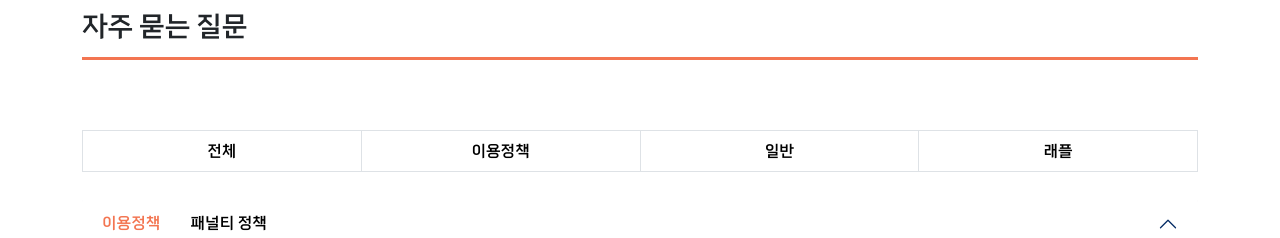
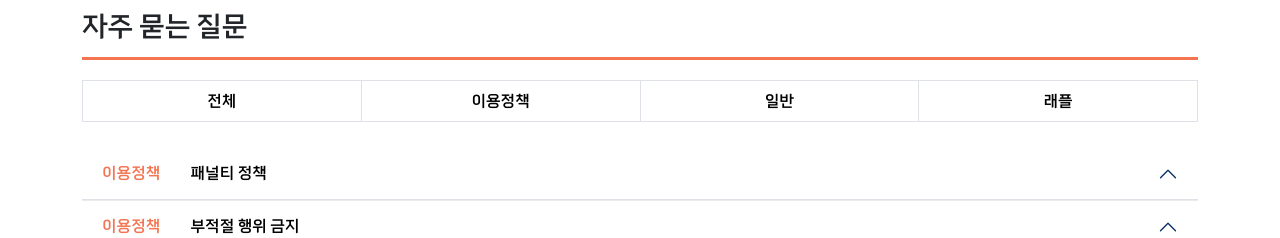
Before and after one commit to byeonnns/let-ffle-front, a Vue app: page /Faq in a window 1280 px wide. Shown: the part 142-380 px from the top of the page. Built offline with nearby package versions, Linux system fonts and the light colour scheme; what vue3-lottie would draw is missing.

Commit message:
Refactor: 프로젝트 스트럭처 변경

```diff
--- a/src/router/Board.js
+++ b/src/router/Board.js
@@ -5,7 +5,7 @@ const routes = [
     },
     {
         path: '/Board/BoardList',
-        component: () => import(/* webpackChunkName: "Board" */ '@/views/Board')
+        component: () => import(/* webpackChunkName: "Board" */ '@/views/Board/BoardMain.vue')
     },
     {
         path: '/Board/BoardDetail',
--- a/src/router/Notice.js
+++ b/src/router/Notice.js
@@ -2,7 +2,7 @@
 const routes = [
     {
         path: '/Notice',
-        component: () => import(/* webpackChunkName: "Notice" */ '@/views/Notice')
+        component: () => import(/* webpackChunkName: "Notice" */ '@/views/Notice/NoticeMainView.vue')
     },
     {
         path: '/Notice/NoticeDetail',
--- a/src/views/Faq/index.vue
+++ b/src/views/Faq/index.vue
@@ -8,11 +8,9 @@
                     style="width: 100%; height:50px; border-bottom:3px solid #F37551; margin-bottom: 10px; margin-top: 10px">
                     <h3 style="margin-right: 80%;">자주 묻는 질문</h3>
                 </div>
-                <div style="width: 100%; height:60px;">
 
-                </div>
 
-                <div style="width: 100%; height:100%; margin-bottom: 10px;">
+                <div style="width: 100%; height:100%; margin-bottom: 10px; margin-top: 10px;">
                     <!-- border:1px solid black; -->
                     <table class="table table-bordered">
                         <thead>
--- a/src/views/HomeView.vue
+++ b/src/views/HomeView.vue
@@ -72,7 +72,7 @@
 </template>
 
 <script setup>
-import Raffle from "./Raffle"
+import Raffle from "./Raffle/RaffleMainView.vue"
 </script>
 
 <style scoped>
--- a/src/views/Member/MyHomeView.vue
+++ b/src/views/Member/MyHomeView.vue
@@ -4,7 +4,7 @@
             <div class="flex-grow-1">
                 <div class="container ms-5">
                     <div class="d-flex mb-5">
-                        <div class="card rounded-3 custom-card">
+                        <div class="card custom-card">
                             <div class="card-body mt-3 ms-3 flex-column d-flex align-items-start">
                                 <div class="mt-3 ms-3">
                                     <div>
@@ -14,7 +14,7 @@
                                 </div>
                                 <div class="position-absolute top-50 end-0 translate-middle-y me-4">
                                     <RouterLink to="/Member/UpdateMember"
-                                        class="btn btn-lg border rounded-3" style="color: white;">내 정보 수정</RouterLink>
+                                        class="btn btn-lg border" style="color: white;">내 정보 수정</RouterLink>
                                 </div>
                             </div>
                         </div>
```
Also changed, not shown: src/router/Raffle.js (+2 -13 lines), src/views/Board/BoardMain.vue (renamed from src/views/Board/index.vue), src/views/Notice/NoticeMainView.vue (renamed from src/views/Notice/index.vue), src/views/Raffle/RaffleMainView.vue (renamed from src/views/Raffle/index.vue).
